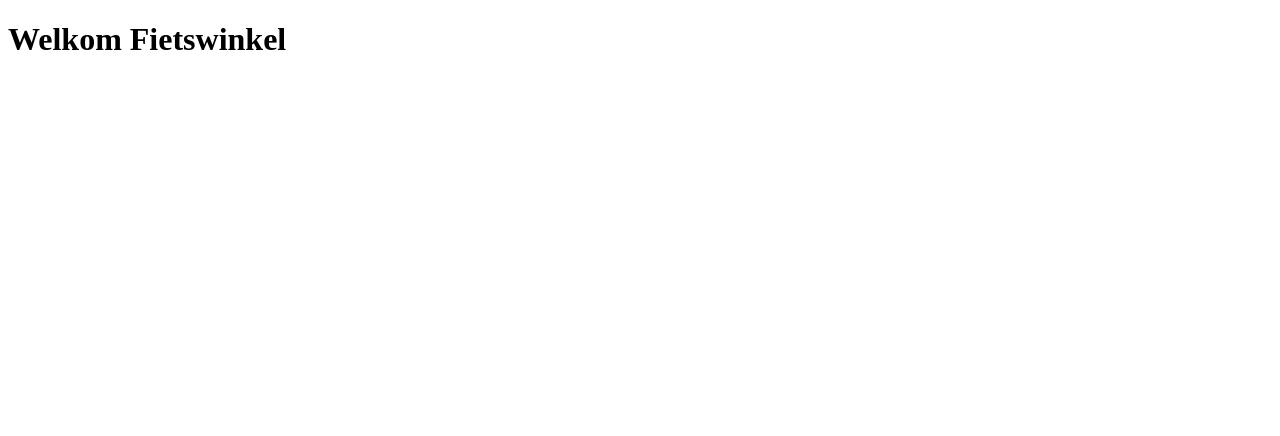
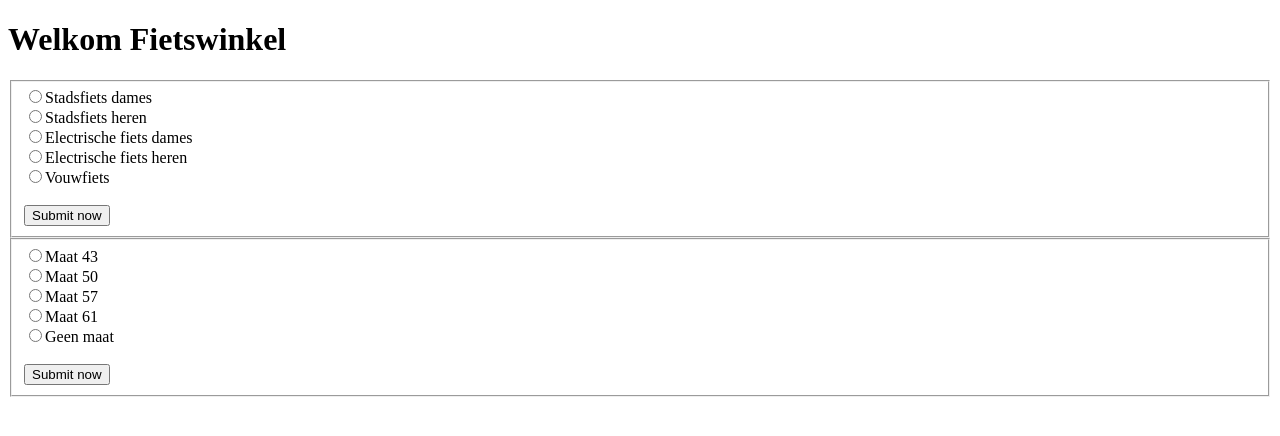
Before and after one commit to Wietse12/fietsformulier, a plain HTML site: page index.html in a window 1280 px wide. Drawn offline with Linux system fonts and the light colour scheme.

Commit message:
Initial setup

```diff
--- a/index.html
+++ b/index.html
@@ -9,15 +9,26 @@
 <body>
     <h1>Welkom Fietswinkel</h1>
 
+    <form method="post" action="Tests/post">
+        <fieldset>
+            <input type="radio" name="fietstype" value="Stadsfiets dames">Stadsfiets dames<br>
+            <input type="radio" name="fietstype" value="Stadsfiets heren">Stadsfiets heren<br>
+            <input type="radio" name="fietstype" value="Electrische fiets dames">Electrische fiets dames<br>
+            <input type="radio" name="fietstype" value="Electrische fiets heren">Electrische fiets heren<br>
+            <input type="radio" name="fietstype" value="Vouwfiets">Vouwfiets<br>
+            <br>
+            <input type="submit" value="Submit now">
+        </fieldset>
 
-    <form action="">
-        <label for="men"></label>
-        <label for="women"></label>
-        <label for="men"></label>
-        <label for="men"></label>
-        <label for="men"></label>
-        <label for="men"></label>
-        <label for="men"></label>
-    </form>
+    <form method="post" action="Tests/post">
+        <fieldset>
+            <input type="radio" name="fietskader" value="Maat 43">Maat 43<br>
+            <input type="radio" name="fietskader" value="Maat 50">Maat 50<br>
+            <input type="radio" name="fietskader" value="Maat 57">Maat 57<br>
+            <input type="radio" name="fietskader" value="Maat 61">Maat 61<br>
+            <input type="radio" name="fietskader" value="Geen maat">Geen maat<br>
+            <br>
+            <input type="submit" value="Submit now">
+        </fieldset>
 </body>
 </html>
--- a/script.js
+++ b/script.js
@@ -0,0 +1,3 @@
+$(document).ready(function() {
+
+  });
```
